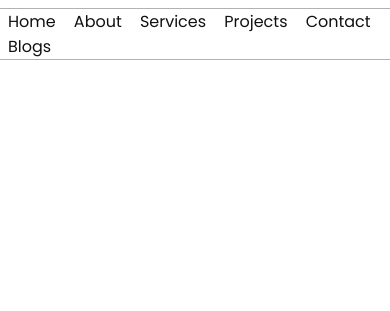
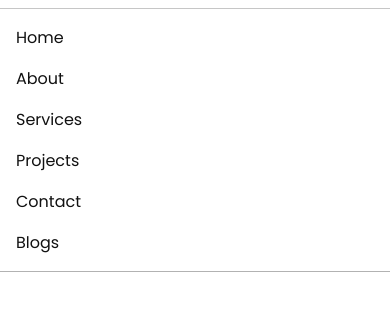
Before and after one commit to SalumJSUlomi/ulotechWebsite, a website: page index.html in a window 390 px wide. Both pictures are taken after a click on the element 220 px from the left and 32 px from the top of the page. Shown: the part 55-366 px from the top of the page. Drawn offline with Linux system fonts and the light colour scheme.

Commit message:
script added

```diff
--- a/css/style.scss
+++ b/css/style.scss
@@ -173,6 +173,16 @@ html {
         background: var(--white);
         border-top: var(--border);
         border-bottom: var(--border);
+        clip-path: polygon(0 0, 100% 0, 100% 0, 0 0);
+
+        &.active {
+            clip-path: polygon(0 0, 100% 0, 100% 100%, 0 100%);
+        }
+
+        a {
+            display: block;
+            margin: 2rem;
+        }
 
     }
 
--- a/js/script.js
+++ b/js/script.js
@@ -0,0 +1,9 @@
+let navbar = document.querySelector('.header .navbar');
+
+document.querySelector('#menu-btn').onclick = () => {
+    navbar.classList.toggle('active')
+}
+
+window.onscroll = () => {
+    navbar.classList.remove('active')
+}
```
Also changed, not shown: css/style.css, 1 other file.
